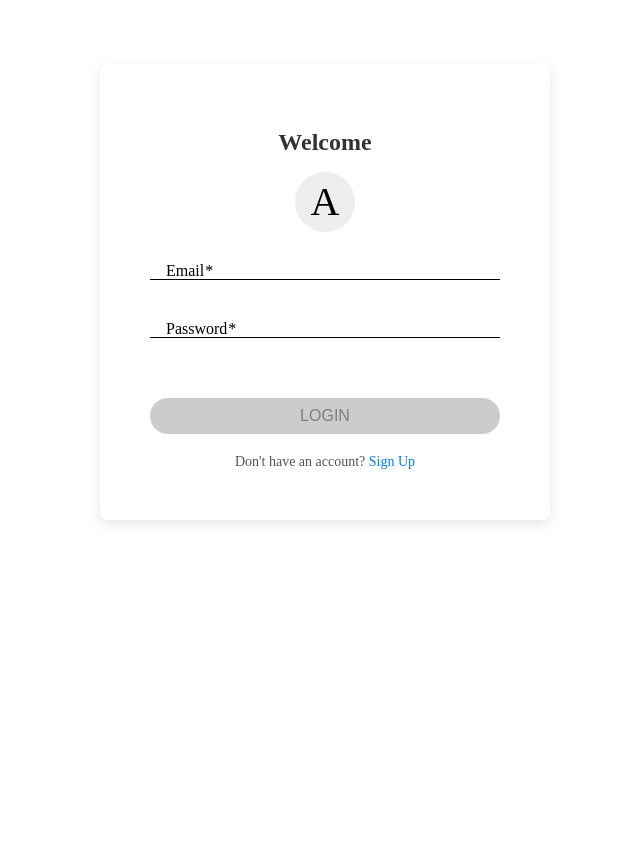
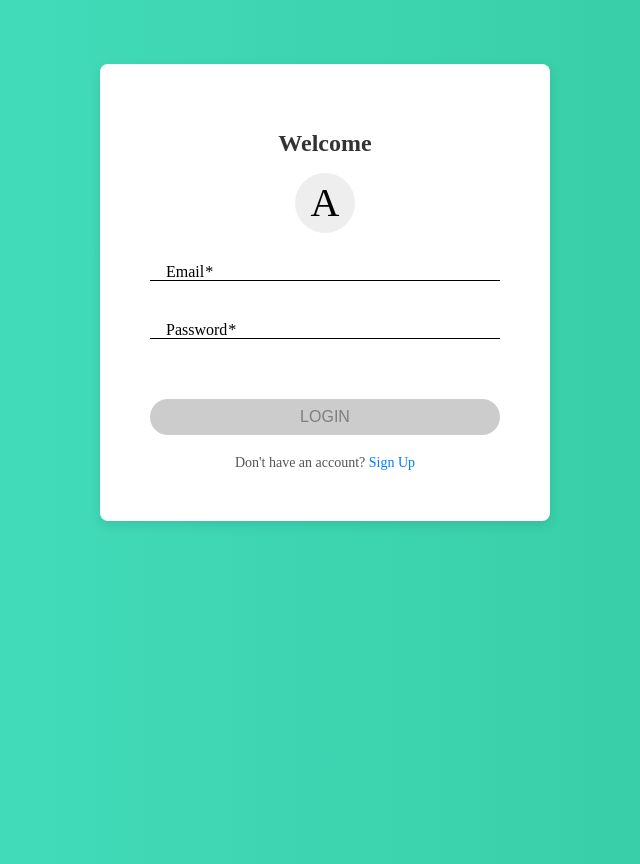
Before and after one commit to Raluca-Olteanu/Proiect-ISW, an Angular app: page /auth in a window 1280 px wide. Shown: the whole page, without its empty margins (315-955 px from the left). Before the commit the page ends 800 px from the top, so only its background shows below. Built offline with nearby package versions, Linux system fonts and the light colour scheme.

Commit message:
fixed white space above login form bug

```diff
--- a/src/app/components/auth/auth.component.css
+++ b/src/app/components/auth/auth.component.css
@@ -67,3 +67,16 @@
     color: #007bff;
     cursor: pointer;
   }
+
+  body {
+    background: linear-gradient(to right, #46e1c2, #34c99f); /* Turquoise to green gradient */
+    height: 100%;
+    width: 100%;
+  }
+
+  :host {
+    display: block;
+    height: 100vh;
+    width: 100vw;
+    background: linear-gradient(to right, #46e1c2, #34c99f); /* Turquoise to green gradient */
+  }
--- a/src/styles.css
+++ b/src/styles.css
@@ -1 +1,9 @@
 /* You can add global styles to this file, and also import other style files */
+
+html, body {
+    margin: 0;
+    padding: 0;
+    height: 100%;
+    width: 100%;
+    background: linear-gradient(to right, #46e1c2, #34c99f); /* Turquoise to green gradient */
+}
```
